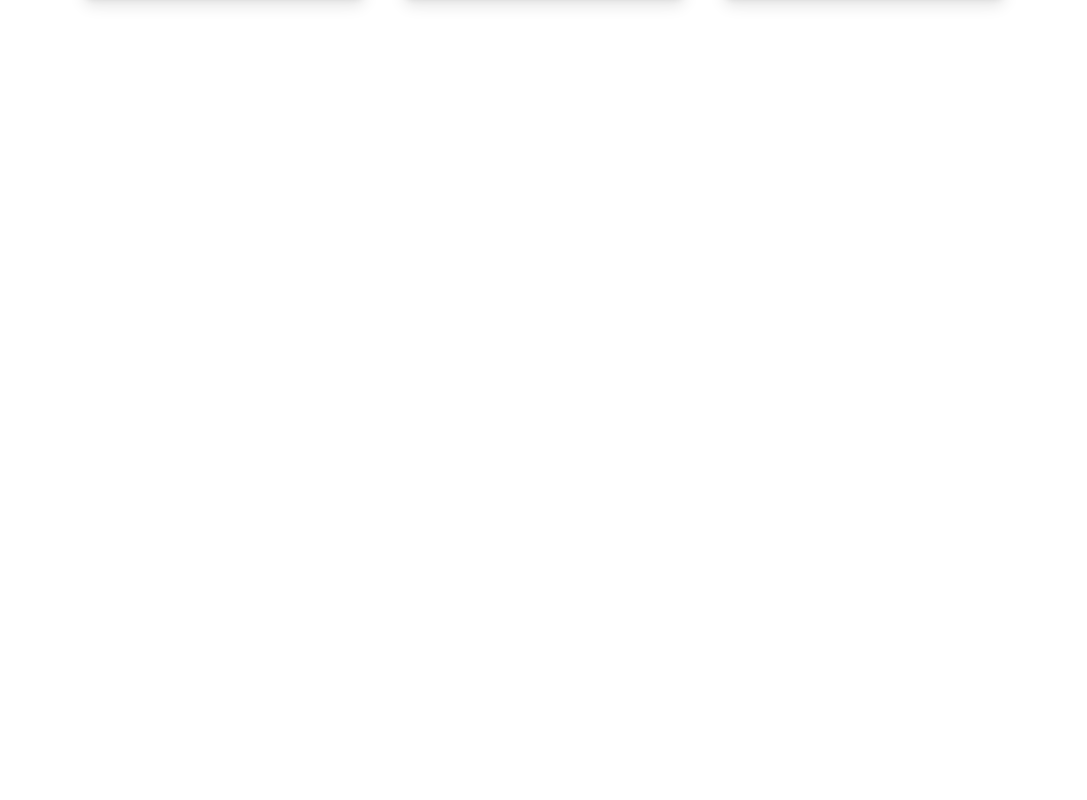
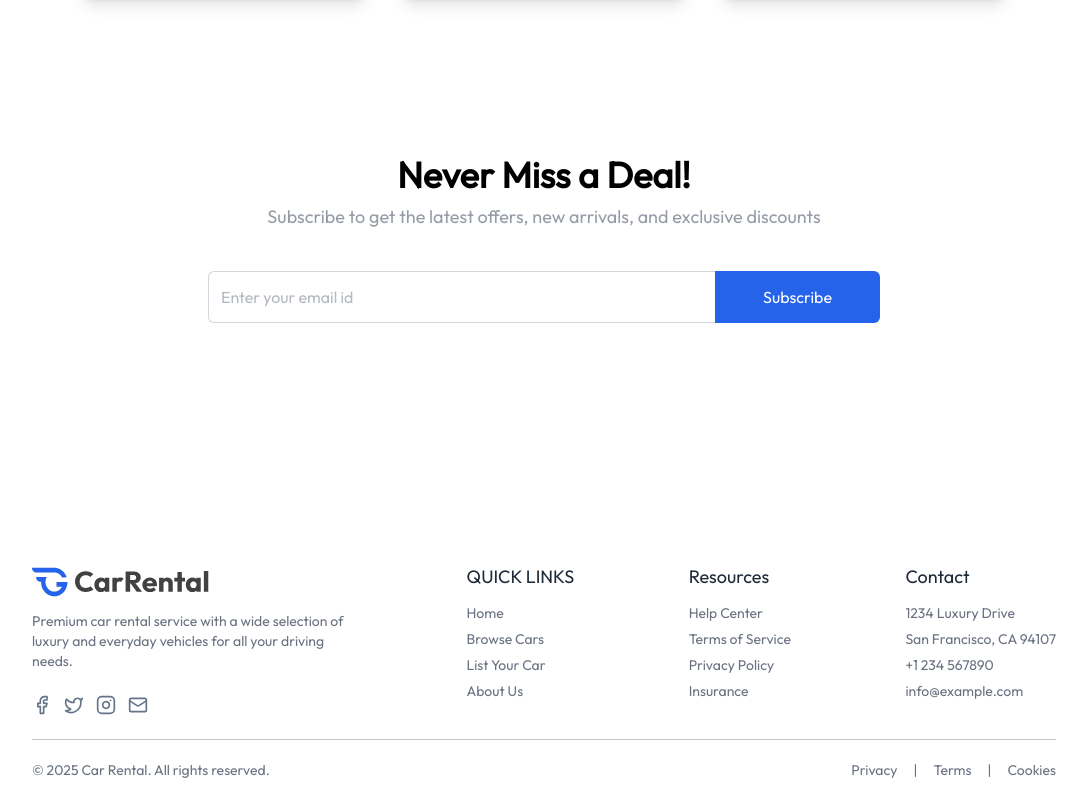
Before and after one commit to AjayMathew-1/CarRental, a React (Vite) app: page / in a window 1280 px wide. Shown: the part 2816-3616 px from the top of the page, without its empty margins (96-1183 px from the left). Before the commit the page ends 2931 px from the top, so only its background shows below. Built offline with nearby package versions, Linux system fonts and the light colour scheme.

Commit message:
feat: add Footer and Newsletter components to enhance user experience on Home page

```diff
--- a/src/App.jsx
+++ b/src/App.jsx
@@ -5,6 +5,7 @@
 import CarDetails from "./pages/CarDetails";
 import Cars from "./pages/Cars";
 import MyBookings from "./pages/MyBookings";
+import Footer from "./components/Footer";
 
 const App = () => {
   const [showLogin, setShowLogin] = useState(false);
@@ -20,6 +21,10 @@
       <Route path = '/my-bookings' element = {<MyBookings />} />
     </Routes>
 
+
+      {!isOwnerPath && <Footer /> }
+
+
     </>
   );
 };
--- /dev/null
+++ b/src/components/Footer.jsx
@@ -0,0 +1,115 @@
+import React from "react";
+import { assets } from "../assets/assets";
+
+const Footer = () => {
+  return (
+    <div className="px-6 md:px-16 lg:px-24 xl:px-32 mt-60 text-sm text-gray-500 ">
+      <div className="flex flex-wrap justify-between item-start gap-8 pb-6 border-borderColor  border-b">
+        <div>
+          <img src={assets.logo} alt="logo" className=" h-8 md:h-9 " />
+          <p className="max-w-80 mt-3">
+            Premium car rental service with a wide selection of luxury and
+            everyday vehicles for all your driving needs.
+          </p>
+          <div className="flex items-center gap-3 mt-6">
+            <a href="#">
+              <img
+                src={assets.facebook_logo}
+                alt="facebook"
+                className="w-5 h-5"
+              />
+            </a>
+            <a href="#">
+              <img
+                src={assets.twitter_logo}
+                alt="twitter"
+                className="w-5 h-5"
+              />
+            </a>
+            <a href="#">
+              <img
+                src={assets.instagram_logo}
+                alt="instagram"
+                className="w-5 h-5"
+              />
+            </a>
+            <a href="#">
+              <img src={assets.gmail_logo} alt="linkedin" className="w-5 h-5" />
+            </a>
+          </div>
+        </div>
+
+        <div>
+
+          <p className="text-lg text-gray-800">QUICK LINKS</p>
+          <ul className="mt-3 flex flex-col gap-1.5 ">
+            <li>
+              <a href="#">Home</a>
+            </li>
+            <li>
+              <a href="#">Browse Cars</a>
+            </li>
+            <li>
+              <a href="#">List Your Car</a>
+            </li>
+            <li>
+              <a href="#">About Us</a>
+            </li>
+          </ul>
+        </div>
+
+        <div>
+          <p className="text-lg text-gray-800">Resources</p>
+          <ul className="mt-3 flex flex-col gap-1.5 ">
+            <li>
+              <a href="#">Help Center</a>
+            </li>
+            <li>
+              <a href="#">Terms of Service</a>
+            </li>
+            <li>
+              <a href="#">Privacy Policy</a>
+            </li>
+            <li>
+              <a href="#">Insurance</a>
+            </li>
+          </ul>
+        </div>
+
+        <div>
+          <p className="text-lg text-gray-800">Contact</p>
+          <ul className="mt-3 flex flex-col gap-1.5 ">
+            <li>1234 Luxury Drive</li>
+            <li>San Francisco, CA 94107</li>
+            <li>+1 234 567890</li>
+            <li>info@example.com</li>
+          </ul>
+        </div>
+      </div>
+
+      <div className="flex flex-col md:flex-row gap-2 items-center justify-between py-5">
+        <p>
+          © {new Date().getFullYear()}{" "}
+          <a href="https://prebuiltui.com">Car Rental</a>. All rights reserved.
+        </p>
+        <ul className="flex items-center gap-4">
+          <li>
+            <a href="#">Privacy</a>
+
+          </li>
+          <li>|</li>
+          <li>
+            <a href="#">Terms</a>
+
+          </li>
+          <li>|</li>
+          <li>
+            <a href="#">Cookies</a>
+          </li>
+        </ul>
+      </div>
+    </div>
+  );
+};
+
+export default Footer;
--- /dev/null
+++ b/src/components/Newsletter.jsx
@@ -0,0 +1,26 @@
+import React from 'react'
+
+const Newsletter = () => {
+  return (
+           <div className="flex flex-col items-center justify-center text-center space-y-2 max-md:px-4 my-10 mb-40">
+            <h1 className="md:text-4xl text-2xl font-semibold">Never Miss a Deal!</h1>
+            <p className="md:text-lg text-gray-500/70 pb-8">
+                Subscribe to get the latest offers, new arrivals, and exclusive discounts
+            </p>
+            <form className="flex items-center justify-between max-w-2xl w-full md:h-13 h-12">
+                <input
+                    className="border border-gray-300 rounded-md h-full border-r-0 outline-none w-full rounded-r-none px-3 text-gray-500"
+                    type="text"
+                    placeholder="Enter your email id"
+                    required
+                />
+                <button type="submit" className="md:px-12 px-8 h-full text-white bg-primary hover:bg-primary-dull transition-all cursor-pointer rounded-md rounded-l-none">
+                    Subscribe
+                </button>
+            </form>
+        </div>
+
+  )
+}
+
+export default Newsletter
--- a/src/pages/Home.jsx
+++ b/src/pages/Home.jsx
@@ -4,6 +4,7 @@
 import FeaturedSection from '../components/FeaturedSection'
 import Banner from '../components/Banner'
 import Testimonial from '../components/Testimonial'
+import Newsletter from '../components/Newsletter'
 
 const Home = () => {
   return (
@@ -12,6 +13,7 @@
      <FeaturedSection />
      <Banner />
      <Testimonial />
+     <Newsletter />
     </>
 
   )
```
